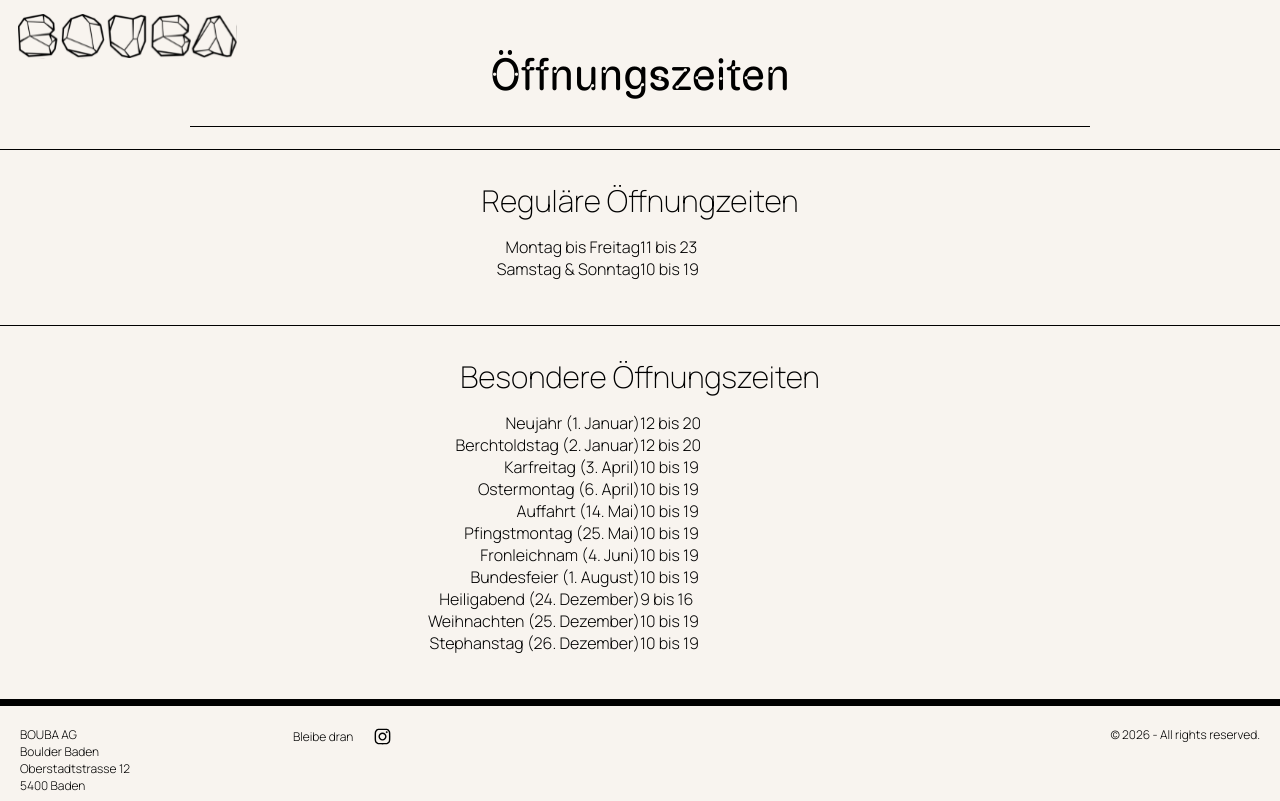
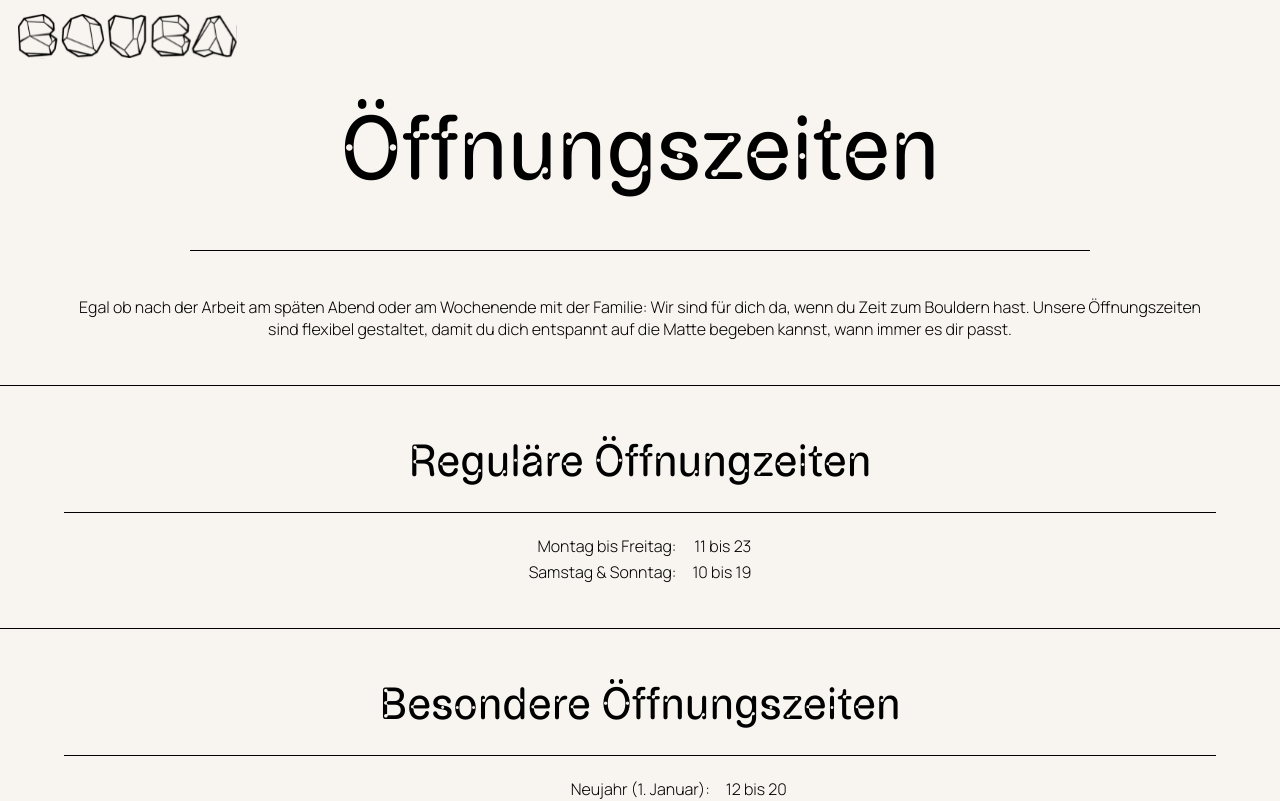
Before and after one commit to escodebar/boulder-baden.ch, a Nuxt app: page /oeffnungszeiten in a window 1280 px wide. Shown: the top 801 px of the page. Built offline with nearby package versions, Linux system fonts and the light colour scheme.

Commit message:
Improve Öffnungszeiten

```diff
--- a/app/pages/oeffnungszeiten.vue
+++ b/app/pages/oeffnungszeiten.vue
@@ -1,8 +1,16 @@
 <template>
-  <h2>Öffnungszeiten</h2>
+  <h1>Öffnungszeiten</h1>
+
+  <p>
+    Egal ob nach der Arbeit am späten Abend oder am Wochenende mit der Familie:
+    Wir sind für dich da, wenn du Zeit zum Bouldern hast. Unsere Öffnungszeiten
+    sind flexibel gestaltet, damit du dich entspannt auf die Matte begeben
+    kannst, wann immer es dir passt.
+  </p>
 
   <section>
-    <h3>Reguläre Öffnungzeiten</h3>
+    <h2>Reguläre Öffnungzeiten</h2>
+
     <dl>
       <dt>Montag bis Freitag</dt>
       <dd>11 bis 23</dd>
@@ -12,7 +20,7 @@
   </section>
 
   <section>
-    <h3>Besondere Öffnungszeiten</h3>
+    <h2>Besondere Öffnungszeiten</h2>
 
     <dl>
       <template v-for="holiday in holidays">
@@ -41,3 +49,33 @@ definePageMeta({
   title: "Öffnungszeiten",
 });
 </script>
+
+<style scoped>
+dl {
+  display: grid;
+  grid-template-columns: minmax(0, 1fr) auto;
+  width: fit-content;
+  max-width: 100%;
+  margin-inline: auto;
+  gap: 0.25rem 1rem;
+}
+
+dt {
+  margin: 0;
+}
+
+dd {
+  margin: 0;
+  text-align: right;
+}
+
+dt::after {
+  content: ":";
+}
+
+@media (max-width: 767px) {
+  h1 {
+    font-size: clamp(var(--font-size-h2), calc(27vw / 2), var(--font-size-h1));
+  }
+}
+</style>
```
